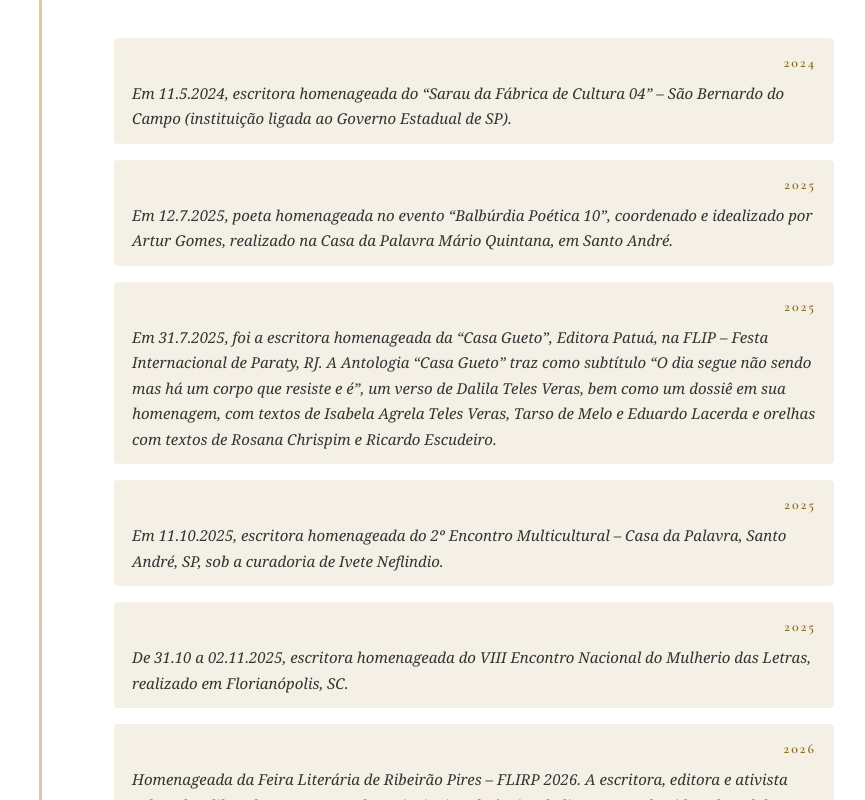
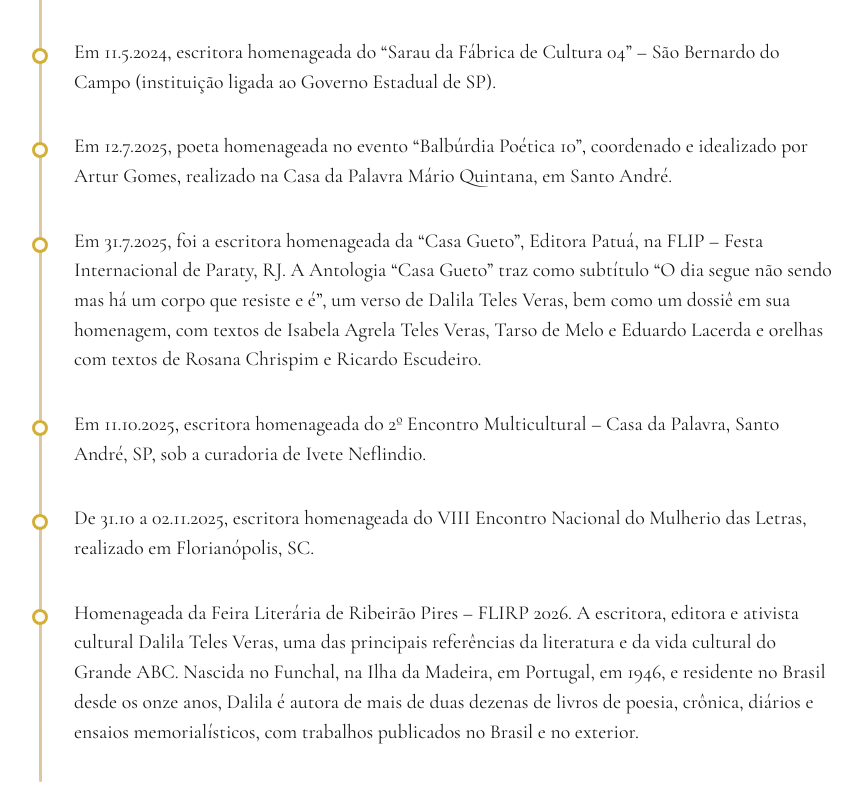
Before and after one commit to telesverasdalila-spec/dalilapoeta, a Next.js app: page / in a window 1280 px wide. Shown: the part 6460-7260 px from the top of the page, without its empty margins (211-1076 px from the left). Built offline with nearby package versions, Linux system fonts and the light colour scheme.

Commit message:
atualização cronobiografia-trechos

```diff
--- a/src/app/components/EstradaVida.tsx
+++ b/src/app/components/EstradaVida.tsx
@@ -153,33 +153,27 @@ export default function EstradaVida() {
           <div className="trecho">
             <p>Em dezembro de 2023 foi homenageada pela <strong>VI FELISA – Feira do Livro de Santo André</strong>, promovida pela Coopacesso, Sindicato dos Bancários de Santo André e Sindicato do Professores do ABC.</p>
           </div>
-                    <div className="trecho-citacao">
-            <span className="ano">2024</span>
+             <div className="trecho">
             <p>Em 11.5.2024, escritora homenageada do “Sarau da Fábrica de Cultura 04” – São Bernardo do Campo (instituição ligada ao Governo Estadual de SP).</p>
           </div>
 
-          <div className="trecho-citacao">
-            <span className="ano">2025</span>
+          <div className="trecho">
             <p>Em 12.7.2025, poeta homenageada no evento “Balbúrdia Poética 10”, coordenado e idealizado por Artur Gomes, realizado na Casa da Palavra Mário Quintana, em Santo André.</p>
           </div>
 
-          <div className="trecho-citacao">
-            <span className="ano">2025</span>
+          <div className="trecho">
             <p>Em 31.7.2025, foi a escritora homenageada da “Casa Gueto”, Editora Patuá, na FLIP – Festa Internacional de Paraty, RJ. A Antologia “Casa Gueto” traz como subtítulo “O dia segue não sendo mas há um corpo que resiste e é”, um verso de Dalila Teles Veras, bem como um dossiê em sua homenagem, com textos de Isabela Agrela Teles Veras, Tarso de Melo e Eduardo Lacerda e orelhas com textos de Rosana Chrispim e Ricardo Escudeiro.</p>
           </div>
 
-          <div className="trecho-citacao">
-            <span className="ano">2025</span>
+          <div className="trecho">
             <p>Em 11.10.2025, escritora homenageada do 2º Encontro Multicultural – Casa da Palavra, Santo André, SP, sob a curadoria de Ivete Neflindio.</p>
           </div>
 
-          <div className="trecho-citacao">
-            <span className="ano">2025</span>
+          <div className="trecho">
             <p>De 31.10 a 02.11.2025, escritora homenageada do VIII Encontro Nacional do Mulherio das Letras, realizado em Florianópolis, SC.</p>
           </div>
 
-          <div className="trecho-citacao">
-            <span className="ano">2026</span>
+          <div className="trecho">
             <p>Homenageada da Feira Literária de Ribeirão Pires – FLIRP 2026. A escritora, editora e ativista cultural Dalila Teles Veras, uma das principais referências da literatura e da vida cultural do Grande ABC. Nascida no Funchal, na Ilha da Madeira, em Portugal, em 1946, e residente no Brasil desde os onze anos, Dalila é autora de mais de duas dezenas de livros de poesia, crônica, diários e ensaios memorialísticos, com trabalhos publicados no Brasil e no exterior.</p>
           </div>
 
```
